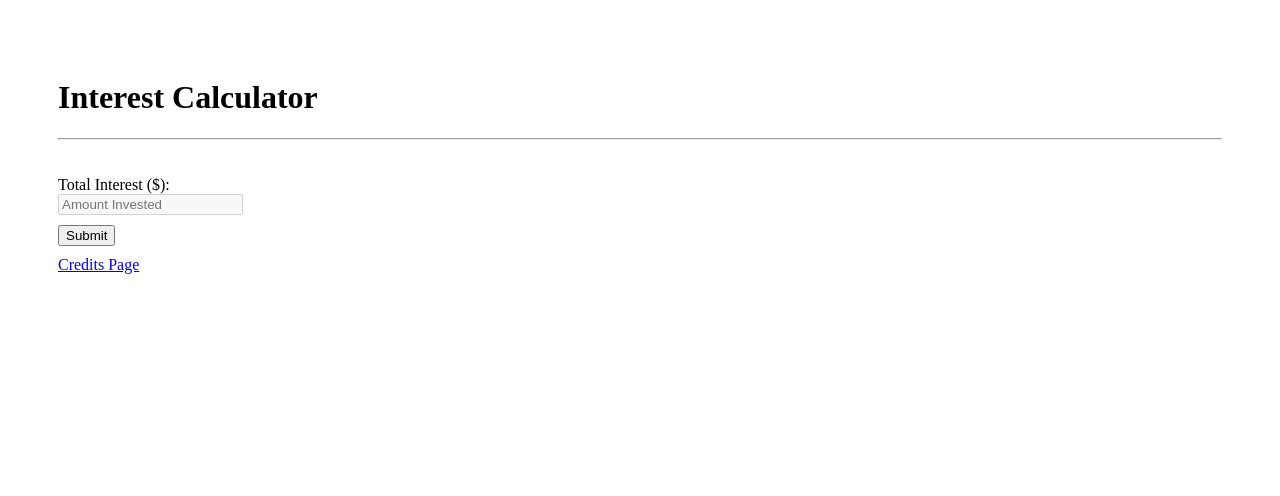
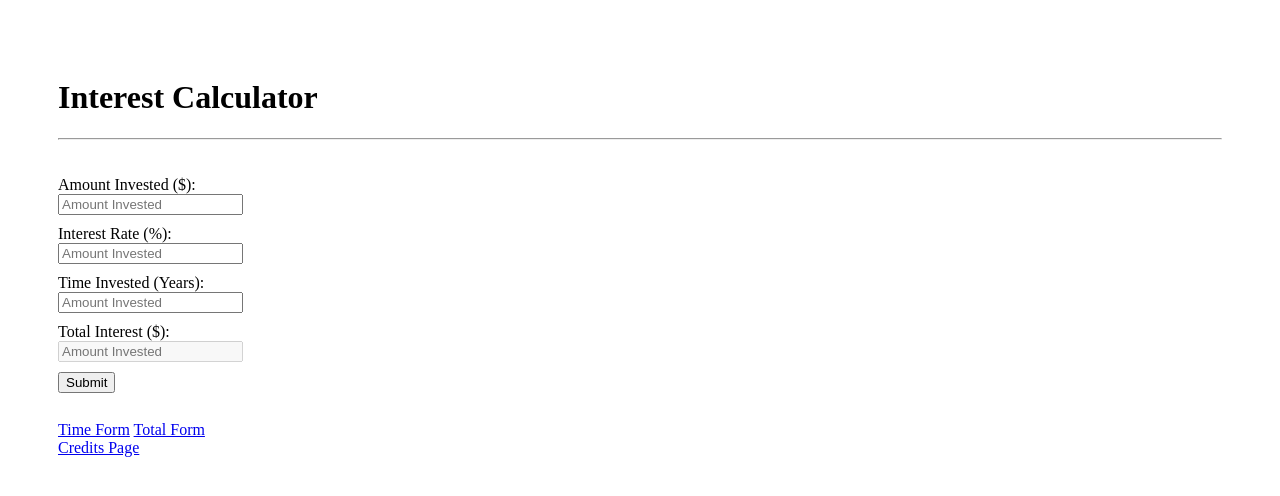
Before and after one commit to dionearle/cs1531-lab06, a Flask app: page / in a window 1280 px wide. Shown: the top 496 px of the page. Run offline with Flask 2, Linux system fonts and the light colour scheme.

Commit message:
Updated both calculators to work, working links and success/error messages

```diff
--- a/Calculator.py
+++ b/Calculator.py
@@ -9,7 +9,7 @@ class Calculator:
 
     def total_interest(self, time):
         """
-        Returns the total amoun of interest after a given length of time
+        Returns the total amount of interest after a given length of time
         """
         return self._initial * self._rate * time
 
--- a/routes.py
+++ b/routes.py
@@ -5,16 +5,44 @@ from Calculator import Calculator
 
 @app.route('/', methods=['POST', 'GET'])
 def interest_total():
+    message = ''
     if request.method == 'POST':
-        pass
-    return render_template('interest_form.html', calc_total=True)
+        initial = int(request.form["initial"])
+        rate = int(request.form["rate"])
+        time = int(request.form["time"])
+        if (initial < 0):
+            message = "Invalid amount invested"
+        elif (rate < 0):
+            message = "Invalid interest rate"
+        elif (time < 0):
+            message = "Invalid time invested"
+        else:
+            new1 = Calculator(initial, rate)
+            total = int(new1.total_interest(time))
+            message = "The calculation was successful, and the total interest is $" + str(total) + "\n"
+    return render_template('interest_form.html', calc_total=True, message = message)
 
 
 @app.route('/time', methods=['POST', 'GET'])
 def time_interest():
-    pass
+    message = ''
+    if request.method == 'POST':
+        initial = int(request.form["initial"])
+        rate = int(request.form["rate"])
+        total = int(request.form["total"])
+        if (initial < 0):
+            message = "Invalid amount invested"
+        elif (rate < 0):
+            message = "Invalid interest rate"
+        elif (total < 0):
+            message = "Invalid total interest gained"
+        else:
+            new1 = Calculator(initial, rate)
+            time = int(new1.time_required(total))
+            message = "The calculation was successful, and the time invested is " + str(time) + " years\n"
+    return render_template('interest_form.html', calc_time=True, message = message)
 
 
 @app.route('/credits', methods=['GET'])
 def credits():
-    return render_template('credits.html')
+    return render_template('credits.html', name="Dion", year = "2018")
--- a/server.py
+++ b/server.py
@@ -4,3 +4,4 @@ def valid_time(time):
     return time > 0
 
 app = Flask(__name__)
+app.config["SECRET_KEY"] = "Highly secret key"
--- a/templates/credits.html
+++ b/templates/credits.html
@@ -1,7 +1,7 @@
 {% extends 'base.html' %}
 {% block content %}
 <div>
-	<p>Thanks your using this application. It was made by {{name}}</p>
+	<p>Thanks your using this application. It was made by {{name}} in {{year}}</p>
 </div>
 <a href="{{url_for('interest_total')}}">Back to calculator</a>
 {% endblock %}
--- a/templates/interest_form.html
+++ b/templates/interest_form.html
@@ -2,7 +2,19 @@
 {% block content %}
 <div>
 	<!-- This form is incomplete. It will not send the request properly and has missing components.  Add the necessary fields to complete the form.  -->
-	<form>
+	<form method="POST">
+	     <div style="margin: 10px 0px">
+			<label>Amount Invested ($): </label><br/>
+			<input name="initial" placeholder="Amount Invested" value="{{initial}}"/>
+		</div>
+		<div style="margin: 10px 0px">
+			<label>Interest Rate (%): </label><br/>
+			<input name="rate" placeholder="Amount Invested" value="{{rate}}"/>
+		</div>
+		<div style="margin: 10px 0px">
+			<label>Time Invested (Years): </label><br/>
+			<input name="time" placeholder="Amount Invested" value="{{time}}" {%if calc_time %}disabled{% endif %}/>
+		</div>
 	     <div style="margin: 10px 0px">
 			<label>Total Interest ($): </label><br/>
 			<input name="total" placeholder="Amount Invested" value="{{total}}" {%if calc_total %}disabled{% endif %}/>
@@ -13,7 +25,9 @@
 	</form>
 </div>
 <div>
-	{{message}}
+	{{message}} <br>
+	<a href="{{url_for('time_interest')}}">Time Form</a>
+	<a href="{{url_for('interest_total')}}">Total Form</a>
 </div>
 <a href="{{url_for('credits')}}">Credits Page</a>
 {% endblock %}
```
